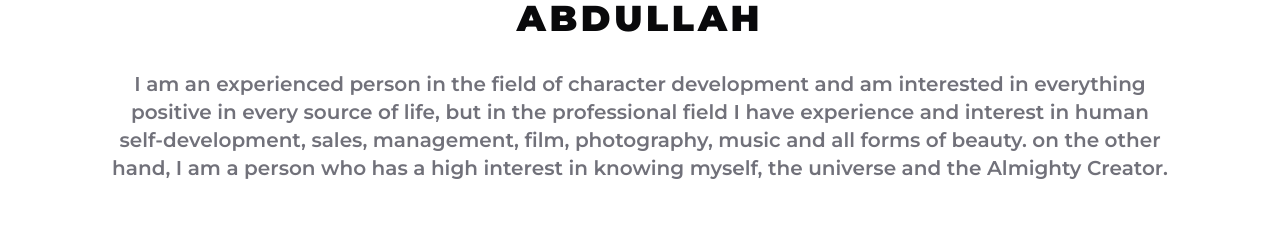
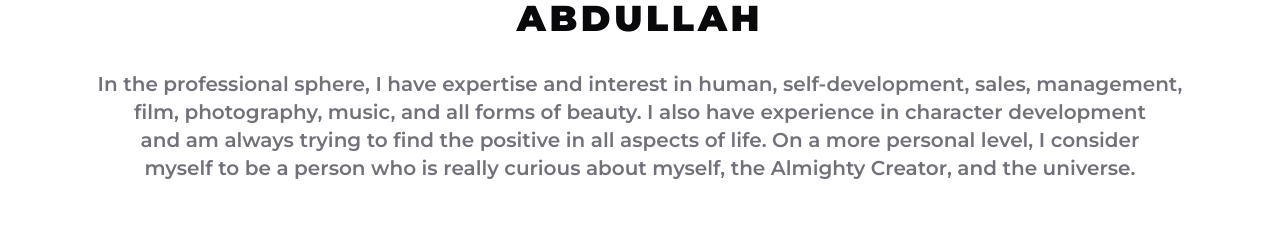
Before and after one commit to alfieqashwa/jakarta-stories, a Next.js app: page /about in a window 1280 px wide. Shown: the part 708-940 px from the top of the page. Built offline with nearby package versions, Linux system fonts and the light colour scheme.

Commit message:
fix: modify description on about page

```diff
--- a/src/app/about/page.tsx
+++ b/src/app/about/page.tsx
@@ -23,12 +23,12 @@ export default function About() {
       </div>
       <article className="p-4 sm:p-8">
         <p className="text-balance text-center text-lg font-semibold text-muted-foreground md:text-xl">
-          I am an experienced person in the field of character development and
-          am interested in everything positive in every source of life, but in
-          the professional field I have experience and interest in human
-          self-development, sales, management, film, photography, music and all
-          forms of beauty. on the other hand, I am a person who has a high
-          interest in knowing myself, the universe and the Almighty Creator.
+          In the professional sphere, I have expertise and interest in human,
+          self-development, sales, management, film, photography, music, and all
+          forms of beauty. I also have experience in character development and
+          am always trying to find the positive in all aspects of life. On a
+          more personal level, I consider myself to be a person who is really
+          curious about myself, the Almighty Creator, and the universe.
         </p>
       </article>
     </div>
```
